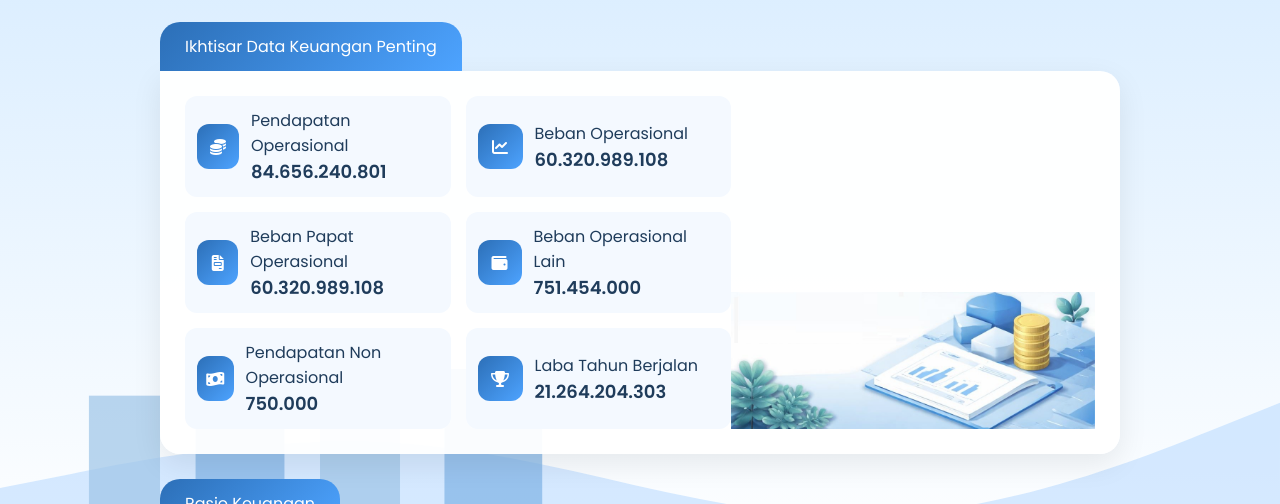
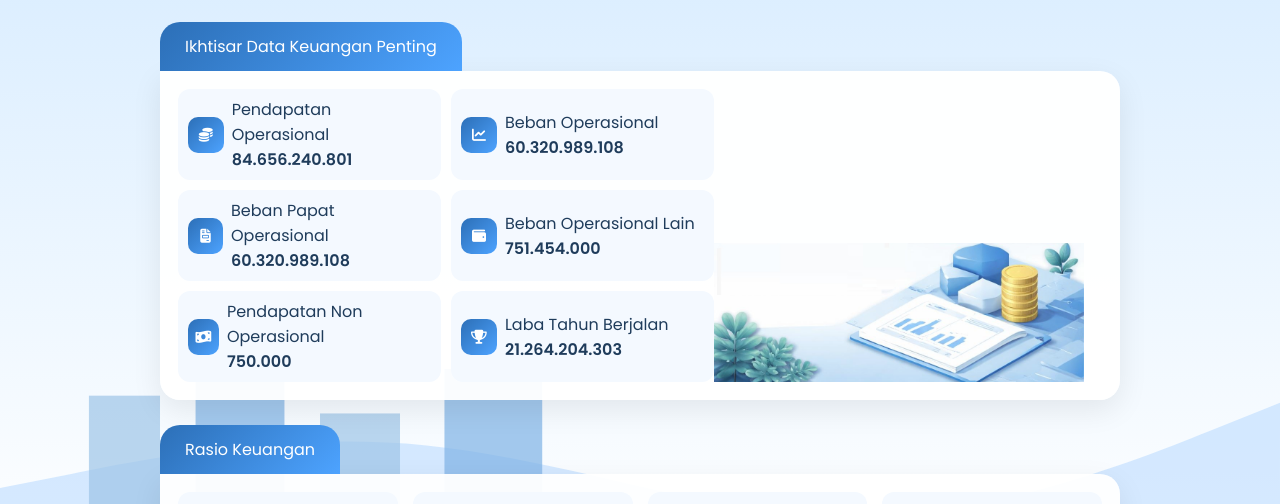
Before and after one commit to UndanganHaji/contohundangan, a plain HTML site: page laporan.html in a window 1280 px wide. Shown: the part 227-731 px from the top of the page. Drawn offline with nearby package versions, Linux system fonts and the light colour scheme.

Commit message:
Update laporan.html

```diff
--- a/laporan.html
+++ b/laporan.html
@@ -98,7 +98,7 @@ body {
 /* CARD */
 .card {
     background: rgba(255,255,255,0.95);
-    padding: 25px;
+    padding: 18px;
     border-radius: 0 20px 20px 20px;
     box-shadow: 0 10px 30px rgba(0,0,0,0.08);
 }
@@ -113,37 +113,42 @@ body {
 }
 
 .data-content {
-    width: 60%;
+    width: 58%;
 }
 
 .grid-2 {
     display: grid;
     grid-template-columns: 1fr 1fr;
-    gap: 15px;
+    gap: 10px;
 }
 
 .item {
     display: flex;
     align-items: center;
-    gap: 12px;
+    gap: 8px;
     background: #f4f9ff;
-    padding: 12px;
+    padding: 8px 10px;
     border-radius: 12px;
 }
 
 .icon {
-    width: 45px;
-    height: 45px;
+    width: 36px;
+    height: 36px;
+    font-size: 14px;
     background: linear-gradient(135deg, #2c6fb7, #4da3ff);
-    border-radius: 12px;
+    border-radius: 10px;
     display: flex;
     align-items: center;
     justify-content: center;
     color: white;
 }
 
+.label {
+    font-size: 11px;
+}
+
 .value {
-    font-size: 18px;
+    font-size: 16px;
     font-weight: 600;
 }
 
```
